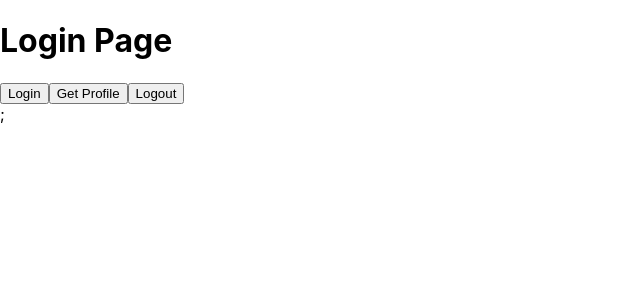
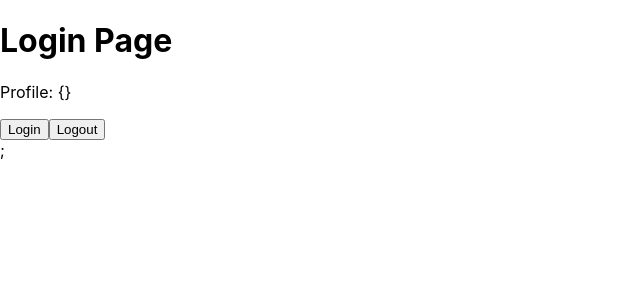
Before and after one commit to HuyTienNguyen/learn-nextjs, a Next.js app: page /login in a window 1280 px wide. Shown: the top 300 px of the page, without its empty margins (0-640 px from the left). Built offline with nearby package versions, Linux system fonts and the light colour scheme.

Commit message:
update source code

```diff
--- a/api-client/axios-client.ts
+++ b/api-client/axios-client.ts
@@ -8,7 +8,7 @@ const axiosClient = axios.create({
 });
 
 // Add a response interceptor
-axios.interceptors.response.use(
+axiosClient.interceptors.response.use(
   function (response) {
     // Any status code that lie within the range of 2xx cause this function to trigger
     // Do something with response data
--- /dev/null
+++ b/components/swr/index.ts
@@ -0,0 +1 @@
+export * from './StudentDetail'
--- /dev/null
+++ b/hooks/index.ts
@@ -0,0 +1 @@
+export * from './use-auth'
--- /dev/null
+++ b/hooks/use-auth.ts
@@ -0,0 +1,37 @@
+import useSWR from 'swr';
+import { PublicConfiguration } from 'swr/_internal';
+import { authApi } from '../api-client';
+
+export function useAuth(options?: Partial<PublicConfiguration>) {
+  // profile
+    console.log('callapi')
+  const {
+    data: profile,
+    error,
+    mutate,
+  } = useSWR('/profile', {
+    dedupingInterval: 60 * 60 * 1000,
+    revalidateOnFocus: false,
+    ...options,
+  });
+
+  async function login() {
+    await authApi.login({
+      username: 'test1',
+      password: '123456',
+    });
+
+    await mutate();
+  }
+  async function logout() {
+    await authApi.logout();
+    mutate({}, false);
+  }
+
+  return {
+    profile,
+    error,
+    login,
+    logout,
+  };
+}
--- a/package.json
+++ b/package.json
@@ -15,6 +15,7 @@
     "next": "13.4.12",
     "react": "18.2.0",
     "react-dom": "18.2.0",
+    "swr": "^2.2.0",
     "typescript": "^5.1.6"
   },
   "devDependencies": {
--- a/pages/_app.tsx
+++ b/pages/_app.tsx
@@ -2,14 +2,18 @@ import { EmptyLayout } from '@/components/layout';
 import '../styles/globals.css';
 import type { AppProps } from 'next/app';
 import { AppPropsWithLayout } from '../models';
+import { SWRConfig } from 'swr';
+import axiosClient from '@/api/axios-client';
 
 function MyApp({ Component, pageProps }: AppPropsWithLayout) {
   console.log('App re-render');
   const Layout = Component.Layout ?? EmptyLayout;
   return (
-    <Layout>
-      <Component {...pageProps} />;
-    </Layout>
+    <SWRConfig value={{fetcher: url => axiosClient.get(url), shouldRetryOnError: false }}>
+      <Layout>
+        <Component {...pageProps} />;
+      </Layout>
+    </SWRConfig>
   );
 }
 
--- a/pages/login.tsx
+++ b/pages/login.tsx
@@ -1,27 +1,33 @@
 import * as React from 'react';
 import { authApi } from '@/api/index';
+import { useAuth } from '../hooks';
 
 export default function LoginPage() {
+  const { profile, login, logout } = useAuth({
+    revalidateOnMount: false
+  });
+
   async function handleLoginClick() {
     try {
-      await authApi.login({
-        username: 'test1',
-        password: '123456',
-      });
+      await login();
+
+      console.log('redirect to dashboard');
     } catch (error) {
       console.log('failed to login', error);
     }
   }
   async function handleGetProfileClick() {
     try {
-      await authApi.getProfile();
+      await logout();
     } catch (error) {
       console.log('failed to get profile', error);
     }
   }
   async function handleLogoutClick() {
     try {
-      await authApi.logout();
+      await logout();
+      console.log('redirect to login page');
+
     } catch (error) {
       console.log('failed to logout', error);
     }
@@ -30,8 +36,11 @@ export default function LoginPage() {
   return (
     <div>
       <h1>Login Page</h1>
+
+      <p>Profile: {JSON.stringify(profile || {}, null, 4)}</p>
+
       <button onClick={handleLoginClick}>Login</button>
-      <button onClick={handleGetProfileClick}>Get Profile</button>
+      {/* <button onClick={handleGetProfileClick}>Get Profile</button> */}
       <button onClick={handleLogoutClick}>Logout</button>
     </div>
   );
--- /dev/null
+++ b/pages/swr.tsx
@@ -0,0 +1,22 @@
+import { StudentDetail } from '@/components/swr';
+import React, { useState } from 'react';
+
+export default function SWRPage() {
+  const [detailList, setDetailList] = useState([1, 2, 3]);
+  function handleAddClick() {
+    setDetailList((prevList) => [...prevList, 1]);
+  }
+  return (
+    <div>
+      <h1>SWR Playground</h1>
+      <button onClick={handleAddClick}>Add detail</button>
+      <ul>
+        {detailList.map((x, index) => (
+          <li key={index}>
+            <StudentDetail studentId="lea11ziflg8xoiza" />
+          </li>
+        ))}
+      </ul>
+    </div>
+  );
+}
--- a/tsconfig.json
+++ b/tsconfig.json
@@ -19,6 +19,7 @@
       "@/styles/*": ["./styles/*"],
       "@/constants/*": ["./constants/*"],
       "@/models/*": ["./models/*"],
+      "@/hooks/*": ["./hooks/*"],
       "@/api/*": ["./api-client/*"]
     }
   },
```
Also changed, not shown: components/swr/StudentDetail.tsx (added, +27 -0 lines), 1 other file (tests, documents, lock files or other folders).
